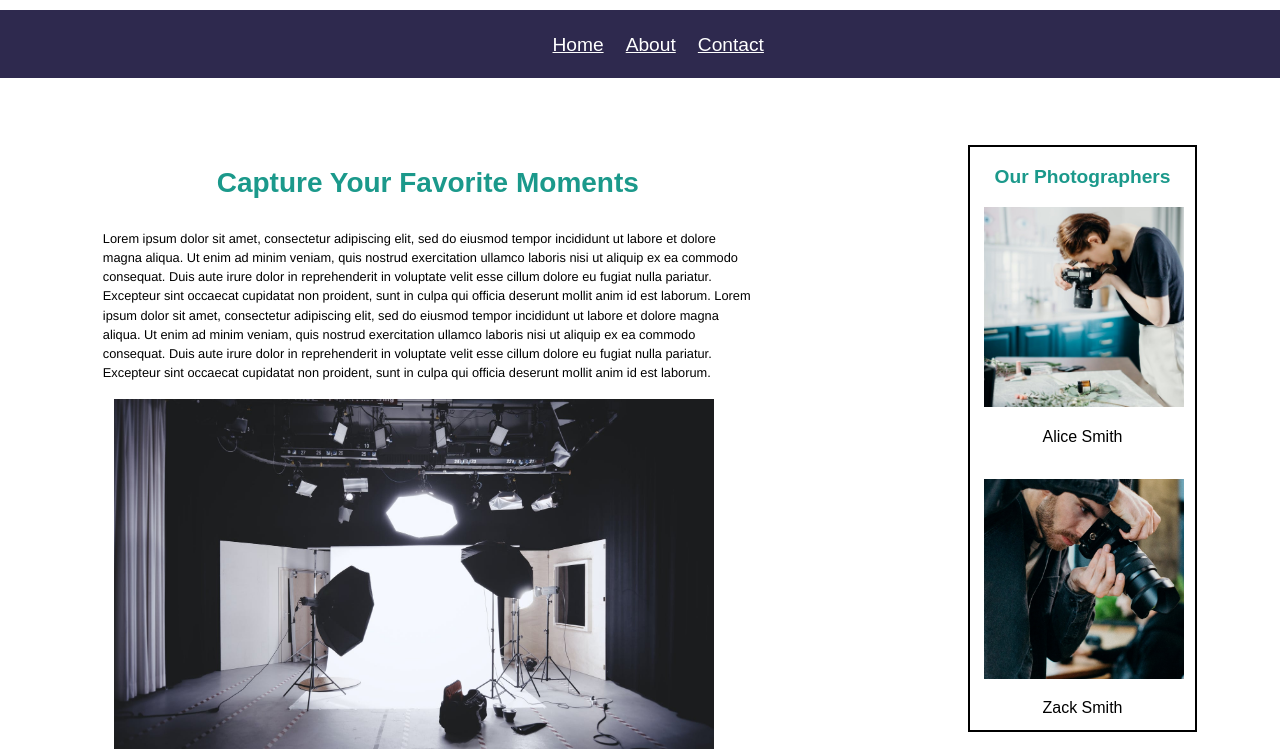
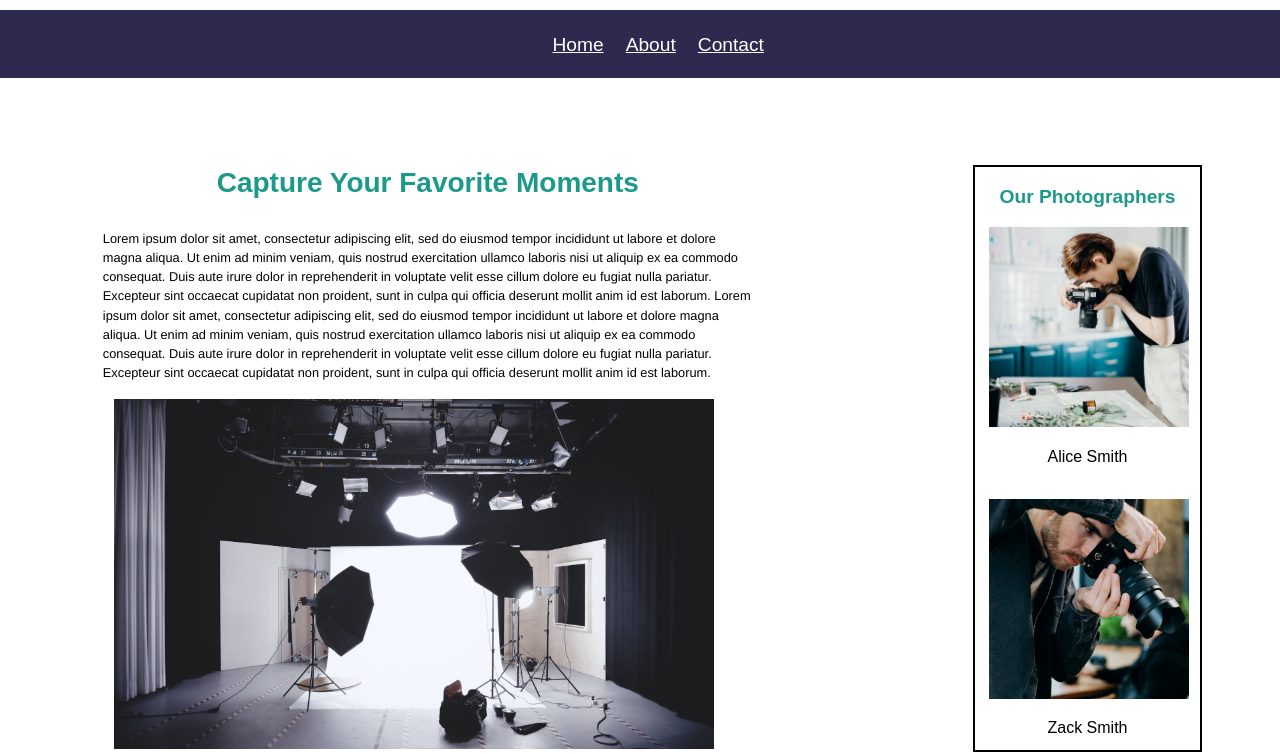
Before and after one commit to monterosarah/M6_MONTERO_SARAH, a plain HTML site: page index.html in a window 1280 px wide. Shown: the part 86-840 px from the top of the page. Drawn offline with Linux system fonts and the light colour scheme.

Commit message:
Adjusted Position of Aside for Google Chrome

```diff
--- a/styles.css
+++ b/styles.css
@@ -119,8 +119,8 @@ aside {
     width: 225px;
     border-style: solid;
     border-width: 2px;
-    margin-top: -745px;
-    margin-right: 75px;
+    margin-top: -725px;
+    margin-right: 70px;
     float: right;
 }
 
```
